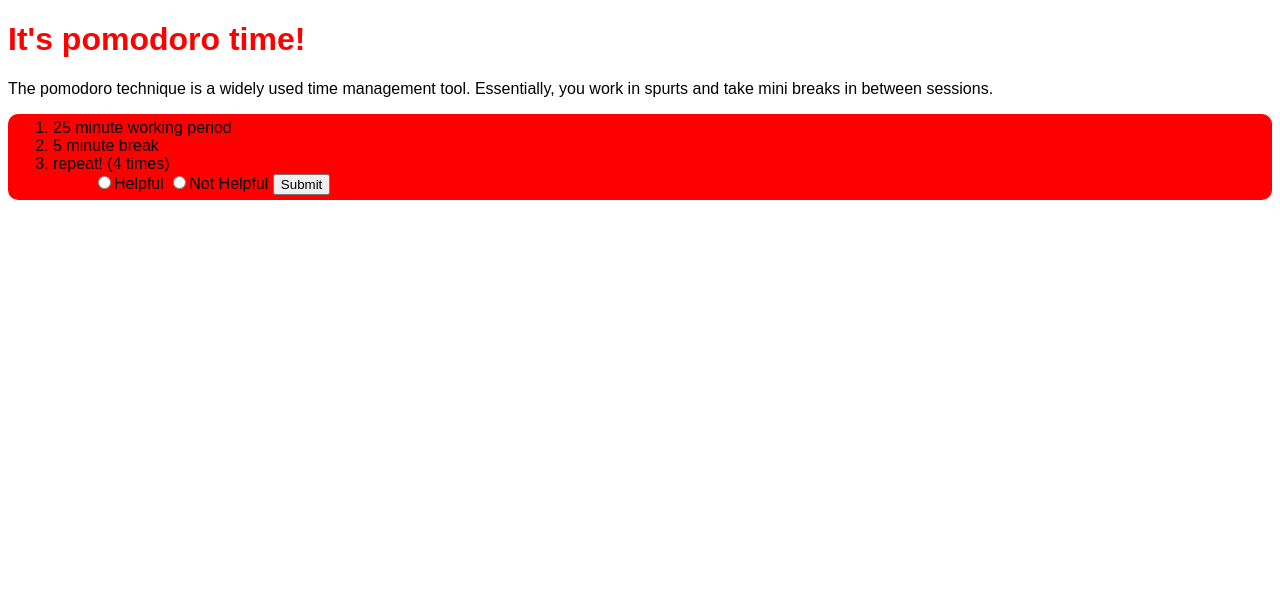
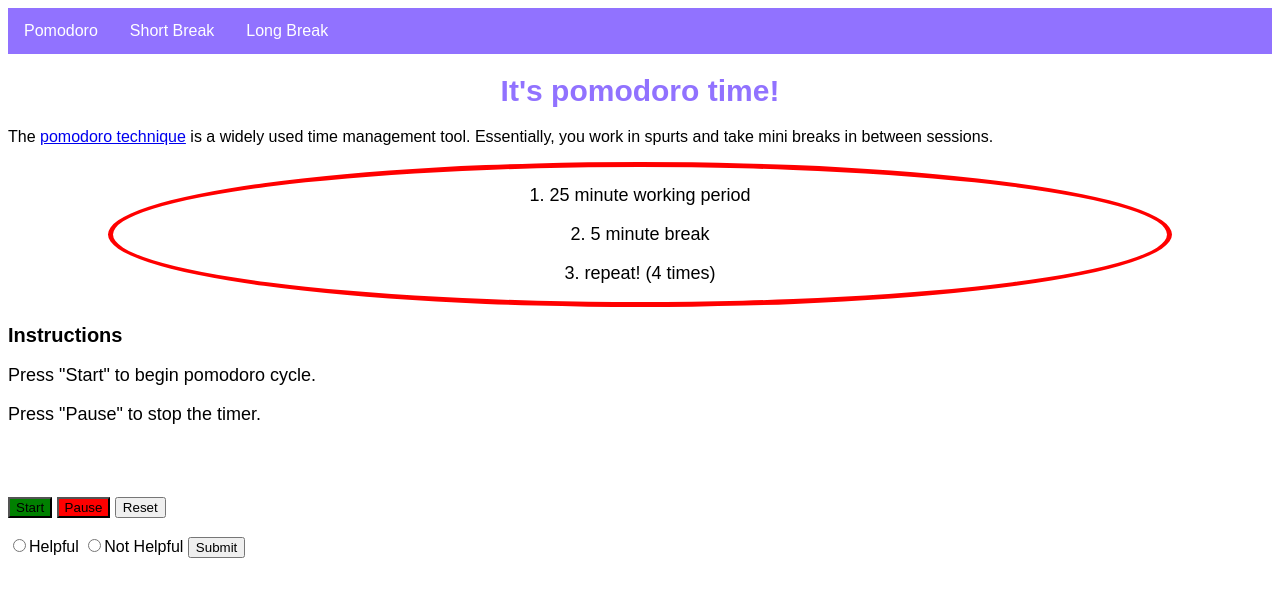
Before and after one commit to eching11/100DaysofCode-projects, a plain HTML site: page index.html in a window 1280 px wide. Drawn offline with Linux system fonts and the light colour scheme.

Commit message:
Added navigation bar, more color, start/pause/reset buttons, and instructions.

```diff
--- a/index.html
+++ b/index.html
@@ -1,7 +1,12 @@
 <!DOCTYPE html>
 <style>
 	h1 {
-		color: red;
+		color: #9172ff;
+		font-size: 30px;
+	}
+	h2 {
+		color: black;
+		font-size: 20px;
 	}
 	main {
 		font-family:  sans-serif;
@@ -10,25 +15,76 @@
 		border-color: red;
 		border-width: 5px;
 		border-style: solid;
-		border-radius: 10px;
+		border-radius: 60%;
+		margin-left: 100px;
+		margin-right: 100px;
 	}
 	.red-background {
 		background-color: red;
 	}
+	.green-background {
+		background-color: green;
+	}
+	.center {
+		text-align: center;
+	}
+	ul {
+		list-style-type: none;
+		margin: 0;
+		padding: 0;
+		overflow: hidden;
+		background-color: #9172ff;
+	}
+	li {
+		float: left;
+	}
+	li a {
+		display: block;
+		color: white;
+		text-align: center;
+		padding: 14px 16px;
+		text-decoration: none;
+	}
+	li a:hover {
+		background-color: #5125ff;
+	}
+	.font-size {
+		font-size: 18px;
+	}
+
 </style>
 <html>
 	<head>
-		<title>Hi!</title>
+		<title>Get it done</title>
+		<link rel="shortcut icon" href="plated.png"/>
 	</head>
 	<main>
+	<ul>
+		<li><a href="default.asp">Pomodoro</a><li>
+		<li><a href="short.asp">Short Break</a><li>
+		<li><a href="long.asp">Long Break</a><li>
+	</ul>
 	<body>
-	<h1>It's pomodoro time!</h1>
-	<p>The pomodoro technique is a widely used time management tool. Essentially, you work in spurts and take mini breaks in between sessions.</p>
-	<ol class="thin-red-border red-background">
-		<li>25 minute working period</li>
-		<li>5 minute break</li>
-		<li>repeat! (4 times)</li>
-	<ol>
+	<h1 class="center">It's pomodoro time!</h1>
+	<p>The <a href="https://en.wikipedia.org/wiki/Pomodoro_Technique">pomodoro technique</a> is a widely used time management tool. Essentially, you work in spurts and take mini breaks in between sessions.</p>
+	<div class="thin-red-border center font-size">
+		<p>1. 25 minute working period</p>
+		<p>2. 5 minute break</p>
+		<p>3. repeat! (4 times)</p>
+	</div>
+	<h2>Instructions</h2>
+	<div class="font-size">
+		<p>Press "Start" to begin pomodoro cycle.</p>
+		<p>Press "Pause" to stop the timer.</p>
+	</div>
+	<br>
+	<br>
+	<br>
+	<button type="button" class="green-background">Start</button>
+	<button type="button" class="red-background">Pause</button>
+	<button type="button">Reset</button>
+	<br>
+	<br>
 	<form action="/submit-helpful-data">
 	<label for="helpful">
 		<input id="helpful" value="helpful" type="radio" name="helpful-not helpful">Helpful
```
Also changed, not shown: plated.png (added), 1 other file.
